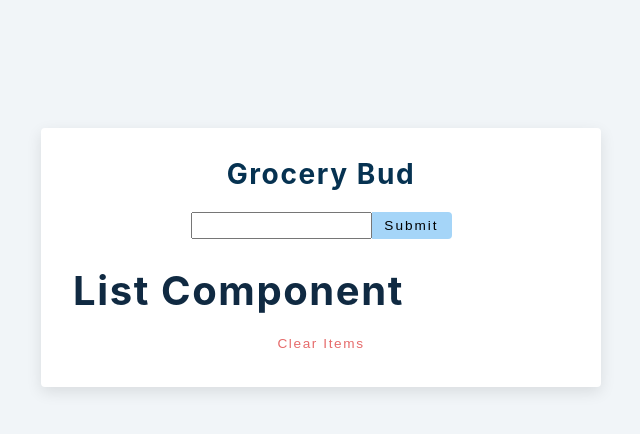
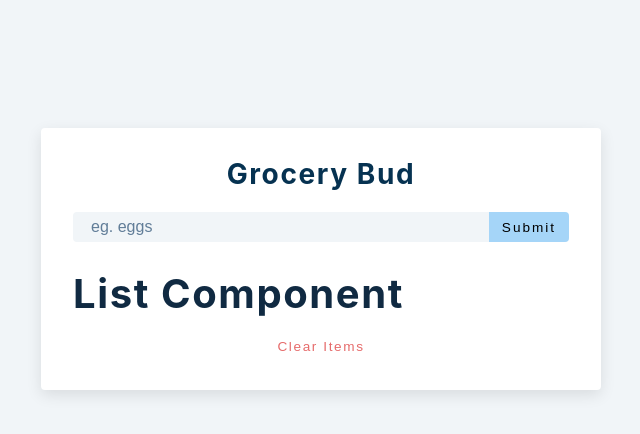
Before and after one commit to o0p/grocery-bud-react, a React (Create React App) app: page / in a window 1280 px wide. Shown: the top 434 px of the page, without its empty margins (319-959 px from the left). Built offline with nearby package versions, Linux system fonts and the light colour scheme.

Commit message:
Add input placeholder

```diff
--- a/src/App.js
+++ b/src/App.js
@@ -20,7 +20,7 @@ function App() {
         {alert.show && <Alert />}
         <h3>grocery bud</h3>
         <div className="form-control">
-          <input type="text" />
+          <input type="text" className="grocery" placeholder="eg. eggs" />
           <button type="submit" className="submit-btn">
             {isEditing ? 'edit' : 'submit'}
           </button>
```
